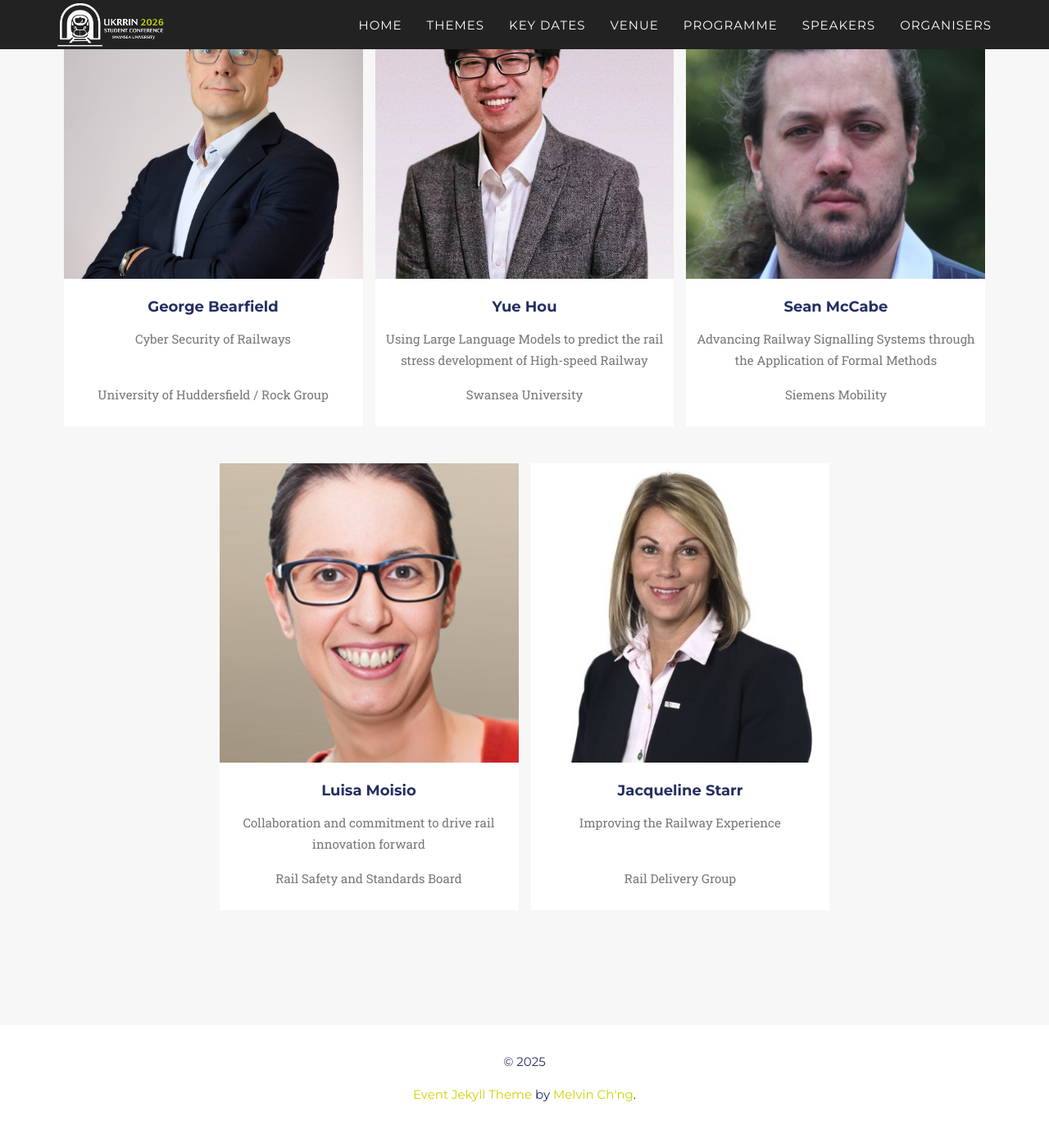
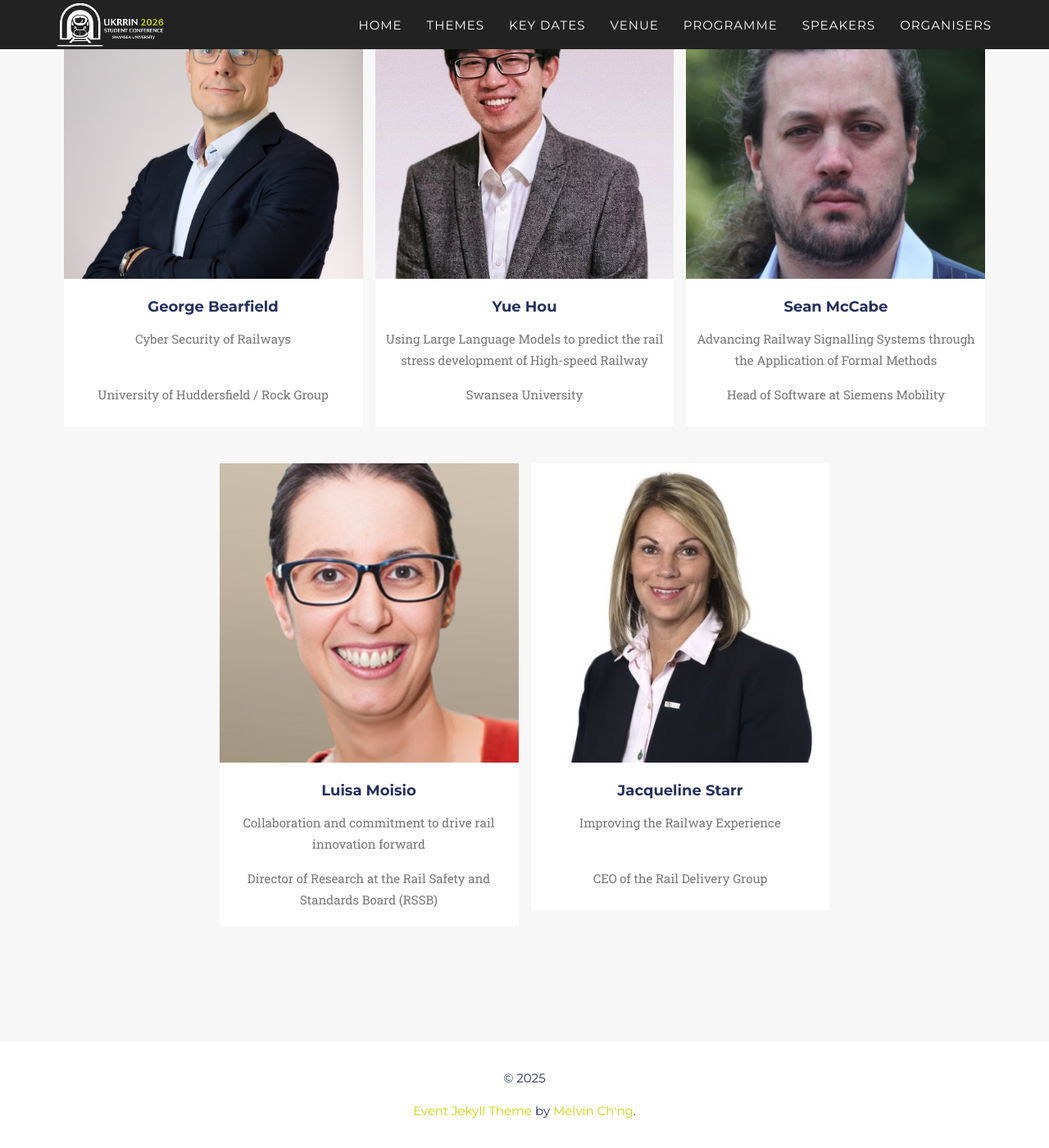
Before and after one commit to ukrrin2026swansea/ukrrin2026swansea.github.io, a Jekyll site: the page built from _2017_pages/speakers.html, in a window 1280 px wide and 1400 px high, scrolled down 421 px. Shown: the whole window at 82% size. Built offline with Jekyll 4.4.1, drawn with Linux system fonts in a browser that asks for light colours; some web fonts are replaced.

Commit message:
Profiles updated

```diff
--- a/_data/twenty_17/programme_1.yml
+++ b/_data/twenty_17/programme_1.yml
@@ -43,4 +43,4 @@
 
 - block: Afternoon
   time: "17:00–18:00"
-  title: "Yue Hou -Swansea University <br> Using Large Language Models to predict the rail stress development of High-speed Railway"
+  title: "Yue Hou - Swansea University <br> Using Large Language Models to predict the rail stress development of High-speed Railway"
--- a/_data/twenty_17/speakers.yml
+++ b/_data/twenty_17/speakers.yml
@@ -20,7 +20,7 @@
   img: SeanMcCabe.JPG
   thumbnail: SeanMcCabe.JPG
   alt: Picture of Sean McCabe
-  affiliation: Siemens Mobility
+  affiliation: Head of Software at Siemens Mobility
 
 
 - title: Luisa Moisio
@@ -28,7 +28,7 @@
   subtitle: "Collaboration and commitment to drive rail innovation forward"
   img: LuisaMoisio.png
   thumbnail: LuisaMoisio.png
-  affiliation: Rail Safety and Standards Board
+  affiliation: Director of Research at the Rail Safety and Standards Board (RSSB)
 
 - title: Jacqueline Starr
   name: Jacqueline Starr
@@ -36,7 +36,7 @@
   img: JacquelineStarr.jpg
   thumbnail: JacquelineStarr.jpg
   alt: Picture of Jacqueline Starr
-  affiliation: Rail Delivery Group
+  affiliation: CEO of the Rail Delivery Group
 
 # - title: Alma Rahat
 #   name: Alma Rahat
```
